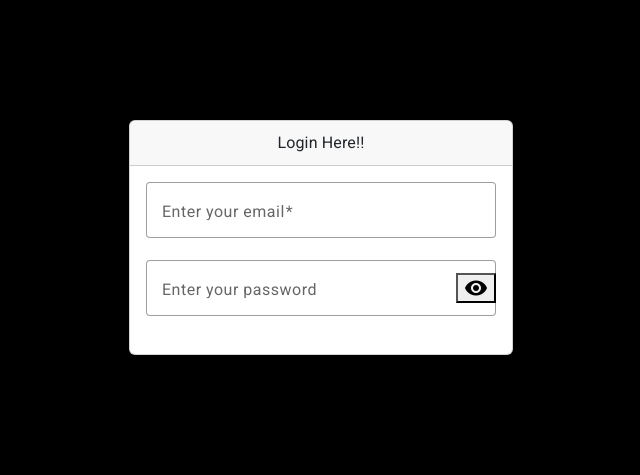
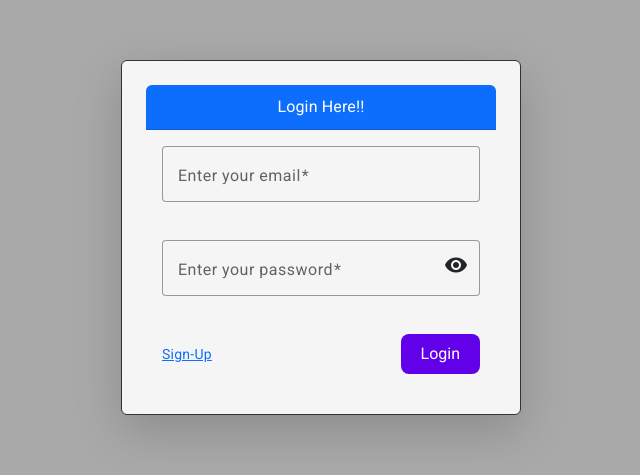
Before and after one commit to saksham0310/ZenQuotes-UI, an Angular app: page /login in a window 1280 px wide. Shown: the part 163-638 px from the top of the page, without its empty margins (319-959 px from the left). Built offline with nearby package versions, Linux system fonts and the light colour scheme.

Commit message:
Login-and-signup-page-done

```diff
--- a/src/app/auth/login-page/login-page.component.html
+++ b/src/app/auth/login-page/login-page.component.html
@@ -1,26 +1,33 @@
 <div class="main">
-    <div class="card">
-        <div class="card-header text-center">
+    <div class="card shadow-lg p-4 rounded-lg">
+        <div class="card-header text-center bg-primary text-white rounded-top">
             <h3>Login Here!!</h3>
         </div>
         <div class="card-body">
-            <div class="email-container">
+            <div class="email-container mb-3">
                 <mat-form-field class="w-100" appearance="outline">
                     <mat-label>Enter your email</mat-label>
-                    <input matInput [formControl]="email" required>
+                    <input matInput [formControl]="email" placeholder="Enter your email" required>
                     <mat-error *ngIf="email.invalid">{{getErrorMessage()}}</mat-error>
                 </mat-form-field>
             </div>
             <div class="password-container">
                 <mat-form-field class="w-100" appearance="outline">
                     <mat-label>Enter your password</mat-label>
-                    <input matInput [type]="hide ? 'password' : 'text'">
-                    <button mat-icon-button matSuffix (click)="hide = !hide" [attr.aria-label]="'Hide password'"
-                        [attr.aria-pressed]="hide">
+                    <input matInput [formControl]="password" [type]="hide ? 'password' : 'text'" placeholder="Enter your password">
+                    <button class="btn"  mat-icon-button matSuffix (click)="hide = !hide" [attr.aria-label]="'Hide password'" [attr.aria-pressed]="hide">
                         <mat-icon>{{hide ? 'visibility_off' : 'visibility'}}</mat-icon>
                     </button>
                 </mat-form-field>
             </div>
+            <div class="all-button">
+                <div class="text-start mt-3">
+                    <a routerLink="/sign-up">Sign-Up</a>
+                </div>
+                <div class="text-end mt-3">
+                    <button class="custom-btn" (click)="onSubmit()">Login</button>
+                </div>
+            </div>
         </div>
     </div>
 </div>
--- a/src/app/auth/login-page/login-page.component.scss
+++ b/src/app/auth/login-page/login-page.component.scss
@@ -1,10 +1,7 @@
-.email-container mat-form-field+mat-form-field {
+.email-container mat-form-field+mat-form-field,
+.password-container mat-form-field+mat-form-field {
     margin-left: 8px;
     width: 100%;
-}
-
-.password-container mat-form-field+mat-form-field {
-    margin-left: 8px;
 }
 
 .password-right-align {
@@ -23,12 +20,43 @@ input.password-right-align {
 .main {
     display: flex;
     justify-content: center;
-    background-color: black;
-    height: 100%;
-    flex-direction: column;
     align-items: center;
+    background-color: darkgray;
+    height: 100vh;
+    padding: 20px;
+    color: #fff;
 }
 
 .card {
-    min-width: 30%;
+    max-width: 400px;
+    width: 100%;
+    background-color: whitesmoke;
+    color: #fff;
+    border: 1px solid #333;
 }
+
+.custom-btn {
+    background-color: #6200ea;
+    color: white;
+    padding: 10px 20px;
+    border: none;
+    border-radius: 8px;
+    cursor: pointer;
+    font-size: 16px;
+    transition: background-color 0.3s ease;
+}
+
+.custom-btn:hover {
+    background-color: #3700b3;
+}
+
+.btn {
+    border: none;
+    background: transparent;
+}
+
+.all-button {
+    display: flex;
+    justify-content: space-between;
+    align-items: center;
+}
--- a/src/app/auth/login-page/login-page.component.ts
+++ b/src/app/auth/login-page/login-page.component.ts
@@ -1,5 +1,7 @@
 import { Component } from '@angular/core';
 import { FormControl, Validators } from '@angular/forms';
+import { AuthServiceService } from '../auth-service.service';
+import { User } from 'src/app/models/user.model';
 
 @Component({
   selector: 'app-login-page',
@@ -7,8 +9,31 @@ import { FormControl, Validators } from '@angular/forms';
   styleUrls: ['./login-page.component.scss']
 })
 export class LoginPageComponent {
-  email = new FormControl('', [Validators.required, Validators.email]);
+  email: FormControl;
+  password: FormControl;
   hide = false;
+
+  constructor(private auth: AuthServiceService) {
+    this.email = new FormControl('', [Validators.required, Validators.email]);
+    this.password = new FormControl('', [Validators.required]);
+  }
+
+  onSubmit() {
+      if (this.email.valid && this.password.valid) {
+        const user: User = { email: this.email.value, password: this.password.value };
+        console.log(user);
+        this.auth.login(user).subscribe(
+          {
+            next: (response) => {
+              console.log("login successful")
+            },
+            error: (error) => {
+              console.log("Invalid!!",error)
+            }
+          }
+        )
+      }
+  }
 
   getErrorMessage() {
     if (this.email.hasError('required')) {
--- a/src/app/auth/signup-page/signup-page.component.html
+++ b/src/app/auth/signup-page/signup-page.component.html
@@ -1,6 +1,6 @@
 <div class="main">
-    <div class="card">
-        <div class="card-header text-center">
+    <div class="card shadow-lg p-4 rounded-lg">
+        <div class="card-header text-center bg-primary text-white rounded-top">
             <h3>Sign-Up Here!!</h3>
         </div>
         <div class="card-body">
@@ -8,32 +8,33 @@
                 <mat-step [stepControl]="firstFormGroup">
                     <form [formGroup]="firstFormGroup">
                         <ng-template matStepLabel>Fill out your email</ng-template>
-                        <mat-form-field appearance="outline">
+                        <mat-form-field class="w-100" appearance="outline">
                             <mat-label>Email</mat-label>
-                            <input matInput formControlName="Email" required>
+                            <input matInput formControlName="Email" placeholder="Enter your email" required>
                         </mat-form-field>
-                        <div>
-                            <button mat-button matStepperNext>Next</button>
+                        <div class="text-end">
+                            <button mat-raised-button class="custom-btn" color="primary" matStepperNext>Next</button>
                         </div>
                     </form>
                 </mat-step>
-                <mat-step [stepControl]="secondFormGroup" label="Password">
+                <mat-step [stepControl]="secondFormGroup">
                     <form [formGroup]="secondFormGroup">
-                        <mat-form-field appearance="outline">
+                        <ng-template matStepLabel>Password</ng-template>
+                        <mat-form-field class="w-100" appearance="outline">
                             <mat-label>Password</mat-label>
-                            <input matInput formControlName="Password" required>
+                            <input matInput type="password" formControlName="Password" placeholder="Enter your password" required>
                         </mat-form-field>
-                        <div>
-                            <button mat-button matStepperPrevious>Back</button>
-                            <button mat-button matStepperNext (click)="onSumbit()">Next</button>
+                        <div class="d-flex justify-content-between">
+                            <button mat-stroked-button class="warn-btn" color="warn" matStepperPrevious>Back</button>
+                            <button mat-raised-button class="custom-btn" color="primary" matStepperNext (click)="onSubmit()">Next</button>
                         </div>
                     </form>
                 </mat-step>
                 <mat-step>
                     <ng-template matStepLabel>Done</ng-template>
-                    <p>You are now done.</p>
-                    <div>
-                        <button mat-button>Done</button>
+                    <p class="text-center">You are now done.</p>
+                    <div class="text-center">
+                        <button mat-raised-button class="custom-btn" color="accent" routerLink="/login">Finish</button>
                     </div>
                 </mat-step>
             </mat-stepper>
--- a/src/app/auth/signup-page/signup-page.component.scss
+++ b/src/app/auth/signup-page/signup-page.component.scss
@@ -14,3 +14,47 @@
     flex-direction: column;
     align-items: center;
 }
+
+.mat-stepper-horizontal {
+    margin-top: 20px;
+}
+
+.mat-mdc-form-field {
+    margin-top: 16px;
+}
+
+.main {
+    display: flex;
+    justify-content: center;
+    align-items: center;
+    background-color: darkgray;
+    height: 100vh;
+    padding: 20px;
+}
+
+.card {
+    max-width: 594px;
+    width: 100%;
+}
+
+.custom-btn {
+    background-color: #6200ea;
+    color: white;
+    padding: 10px 20px;
+    border: none;
+    border-radius: 8px;
+    cursor: pointer;
+    font-size: 16px;
+    transition: background-color 0.3s ease;
+}
+
+.warn-btn {
+    background-color: black;
+    color: white;
+    padding: 10px 20px;
+    border: none;
+    border-radius: 8px;
+    cursor: pointer;
+    font-size: 16px;
+    transition: background-color 0.3s ease;
+}
--- a/src/app/auth/signup-page/signup-page.component.ts
+++ b/src/app/auth/signup-page/signup-page.component.ts
@@ -26,8 +26,7 @@ export class SignupPageComponent {
 
   }
 
-  onSumbit()
-  {
+  onSubmit() {
     try {
       if(this.firstFormGroup.valid && this.secondFormGroup.valid) {
 
@@ -38,15 +37,12 @@ export class SignupPageComponent {
 
         this.authService.signup(user).subscribe({
           next:(response)=>{
-            alert("Login successful: "+response);
           },
           error:(err)=>{
-            alert("Sign-up fail: "+err)
           }
         });
     }
   } catch(error) {
-      alert("Fail to Signup: "+ error)
     }
   }
 
```
